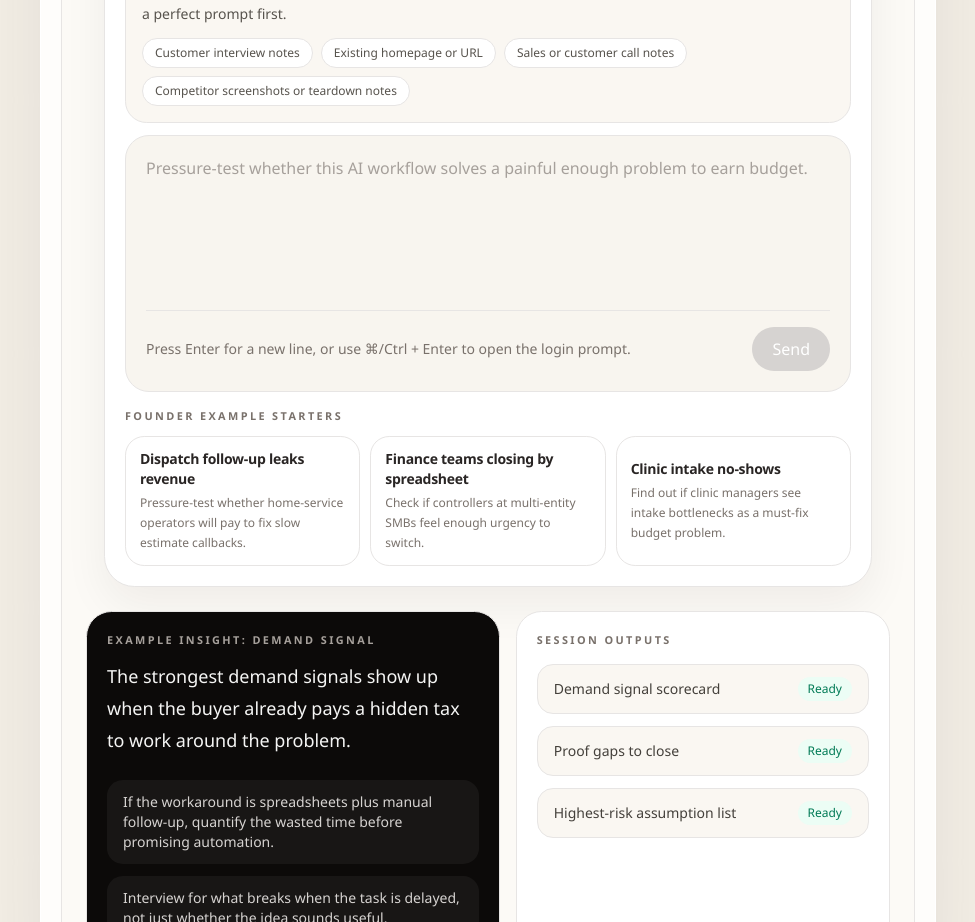
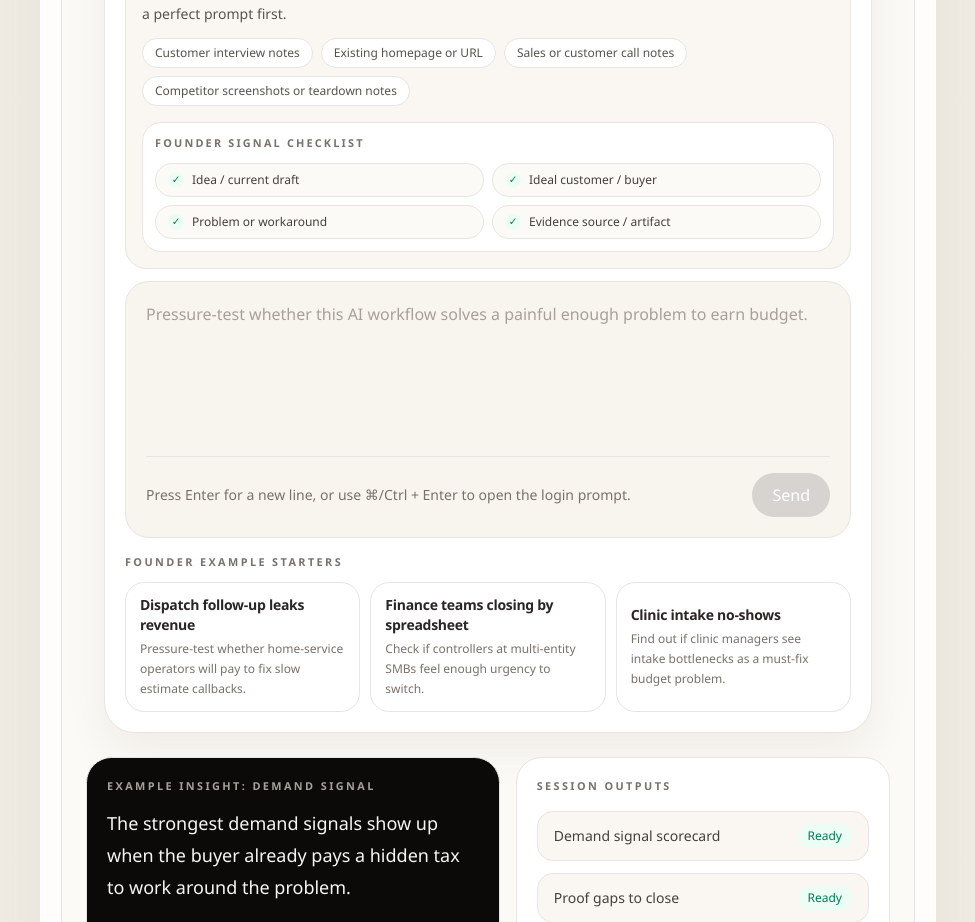
Before and after one commit to jianxux/aicofounder, a Next.js app: page / in a window 1280 px wide. Shown: the part 1120-2042 px from the top of the page, without its empty margins (152-1127 px from the left). Built offline with nearby package versions, Linux system fonts and the light colour scheme; no server answers.

Commit message:
feat: add landing founder signal checklist
- Guide founders to include idea, buyer, problem, and evidence context before submitting the hero prompt
- Cover the checklist in the landing page test

```diff
--- a/src/app/page.tsx
+++ b/src/app/page.tsx
@@ -128,6 +128,13 @@ const sourceMaterialChips = [
   "Existing homepage or URL",
   "Sales or customer call notes",
   "Competitor screenshots or teardown notes",
+];
+
+const founderSignalChecklist = [
+  "Idea / current draft",
+  "Ideal customer / buyer",
+  "Problem or workaround",
+  "Evidence source / artifact",
 ];
 
 const focusPresets = [
@@ -381,6 +388,7 @@ export default function LandingPage() {
   const [user, setUser] = useState<User | null>(null);
 
   const activePreset = focusPresets.find((preset) => preset.id === activePresetId) ?? focusPresets[0];
+  const founderSignalChecklistId = useId();
 
   useEffect(() => {
     void trackEvent("page_view", {
@@ -567,6 +575,21 @@ export default function LandingPage() {
                         </li>
                       ))}
                     </ul>
+                    <div className="mt-4 rounded-[1.2rem] border border-stone-200 bg-white px-3 py-3">
+                      <div id={founderSignalChecklistId} className="text-[0.68rem] font-semibold uppercase tracking-[0.2em] text-stone-500">
+                        Founder signal checklist
+                      </div>
+                      <ul className="mt-3 grid gap-2 sm:grid-cols-2" aria-labelledby={founderSignalChecklistId}>
+                        {founderSignalChecklist.map((item) => (
+                          <li key={item} className="flex items-center gap-2 rounded-full border border-stone-200 bg-[#fcfaf6] px-3 py-2 text-xs font-medium text-stone-700">
+                            <span className="flex h-4 w-4 shrink-0 items-center justify-center rounded-full bg-emerald-50 text-[0.65rem] text-emerald-700" aria-hidden="true">
+                              ✓
+                            </span>
+                            <span>{item}</span>
+                          </li>
+                        ))}
+                      </ul>
+                    </div>
                   </div>
                   <div className="mt-3 rounded-[1.5rem] border border-stone-200 bg-[#f8f5ef] px-4 py-4 sm:px-5 sm:py-5">
                     <textarea
```
Also changed, not shown: 1 other file (tests, documents, lock files or other folders).
